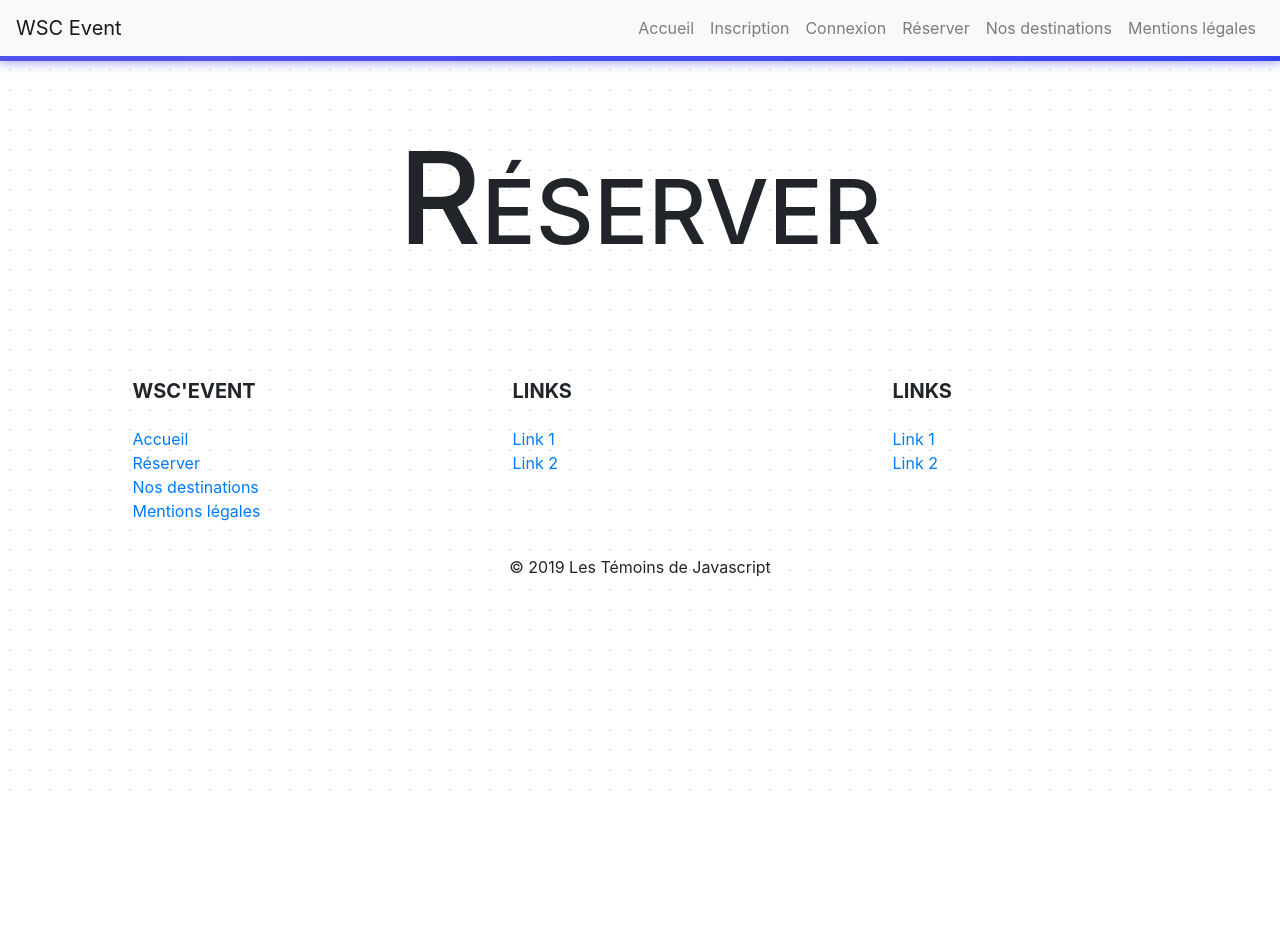
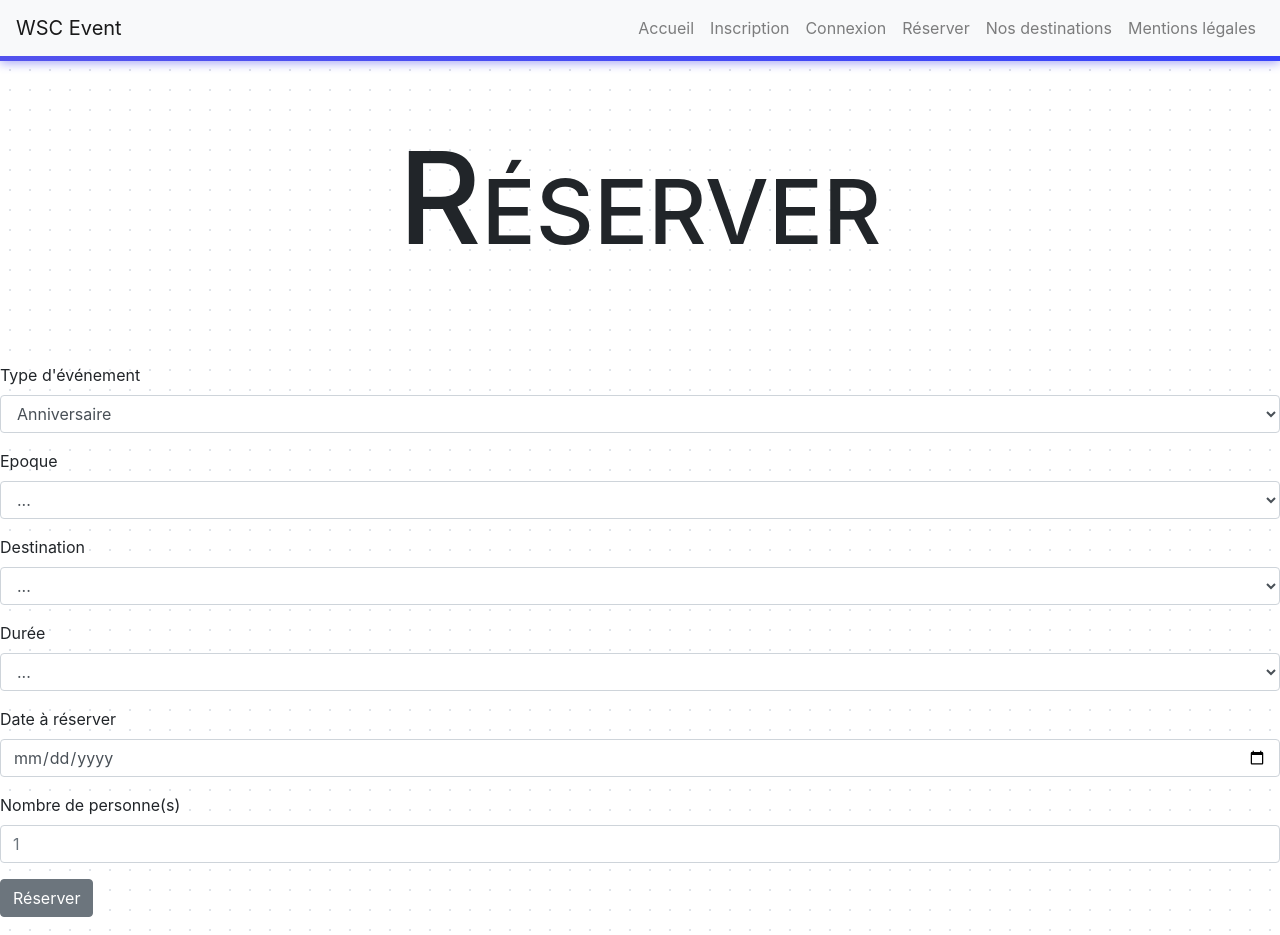
Before and after one commit to SkydeFR/TMP, a React (Create React App) app: page /~temoins/reserver in a window 1280 px wide. Shown: the top 935 px of the page. Before the commit the page ends 800 px from the top, so only its background shows below. Built offline with nearby package versions, Linux system fonts and the light colour scheme.

Commit message:
Ajout du formulaire de réservation

```diff
--- a/src/Components/Book/Book.js
+++ b/src/Components/Book/Book.js
@@ -1,10 +1,48 @@
 import React, { Component } from 'react';
 import './Book.css';
+import { Button, Form, FormGroup, Label, Input } from 'reactstrap';
 
 class Book extends Component {
   render() {
     return (
-      <h1>Réserver</h1>
+      <div>
+        <h1>Réserver</h1>
+        <Form>
+          <FormGroup>
+            <Label for="TypeEvent">Type d'événement</Label>
+            <Input type="select" name="TypeEvent" id="TypeEvent" placeholder="Evénement">
+              <option>Anniversaire</option>
+            </Input>
+          </FormGroup>
+          <FormGroup>
+            <Label for="Epoque">Epoque</Label>
+            <Input type="select" name="Epoque" id="Epoque" placeholder="Date">
+              <option>...</option>
+            </Input>
+          </FormGroup>
+          <FormGroup>
+            <Label for="Epoque">Destination</Label>
+            <Input type="select" name="Destination" id="Destination" placeholder="Lieu">
+              <option>...</option>
+            </Input>
+          </FormGroup>
+          <FormGroup>
+            <Label for="Duree">Durée</Label>
+            <Input type="select" name="Duree" id="Duree" placeholder="Durée">
+              <option>...</option>
+            </Input>
+          </FormGroup>
+          <FormGroup>
+            <Label for="DateReservee">Date à réserver</Label>
+            <Input type="date" name="Date" id="Date" placeholder="DateReservee" />
+          </FormGroup>
+          <FormGroup>
+            <Label for="NbPersonnes">Nombre de personne(s)</Label>
+            <Input type="texte" name="NbPersonnes" id="NbPersonnes" placeholder="1" />
+          </FormGroup>
+          <Button>Réserver</Button>
+        </Form>
+      </div>
     );
   }
 }
```
